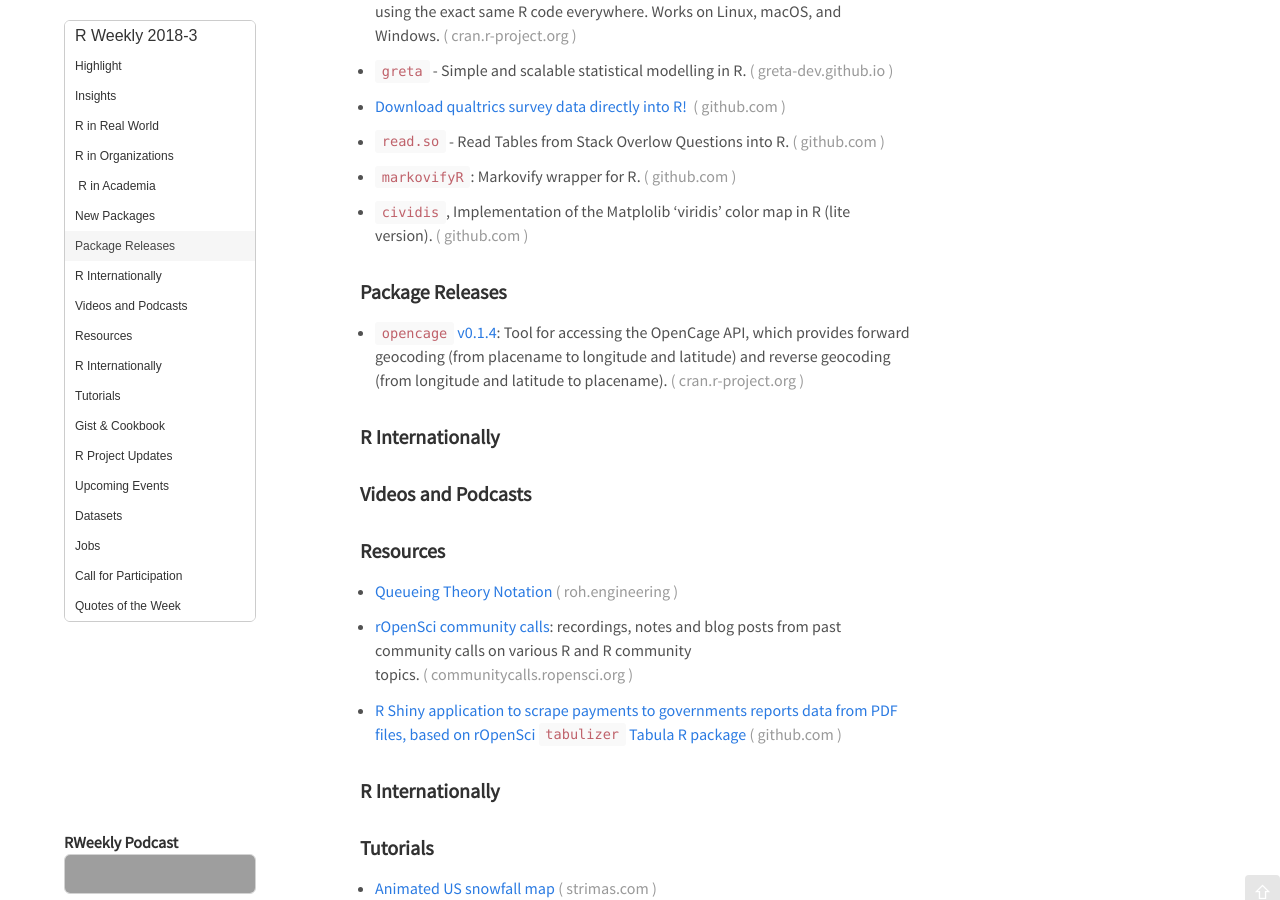
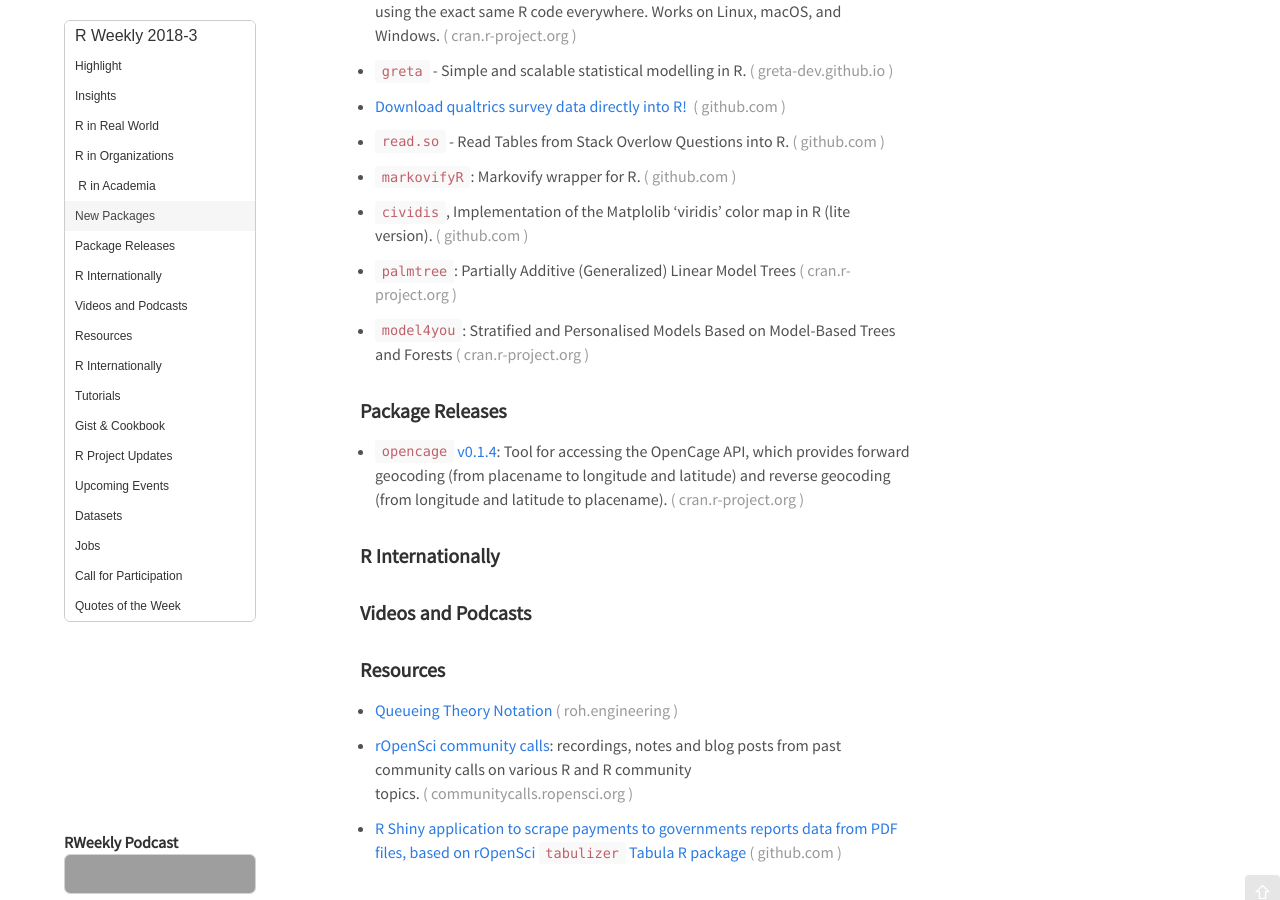
Before and after one commit to rweekly/rweekly.org, a Jekyll site: the page built from draft.md, in a window 1280 px wide and 900 px high, scrolled down 1185 px. Built offline with Jekyll 4.4.1, drawn with Linux system fonts in a browser that asks for light colours; emoji names are drawn with the system emoji font; comment, search, counter and statistics services are not loaded; grey boxes are pictures that could not be loaded.

Commit message:
Update draft.md
cc @HeidiSeibold

```diff
--- a/draft.md
+++ b/draft.md
@@ -57,6 +57,10 @@
 + [`markovifyR`](https://github.com/abresler/markovifyR): Markovify wrapper for R.
 
 + [`cividis`](https://github.com/marcosci/cividis), Implementation of the Matplolib 'viridis' color map in R (lite version).
+
++ [`palmtree`](https://cran.r-project.org/web/packages/palmtree/index.html): Partially Additive (Generalized) Linear Model Trees
+
++ [`model4you`](https://cran.r-project.org/web/packages/model4you/index.html): Stratified and Personalised Models Based on Model-Based Trees and Forests
 
 ### Package Releases
 
```
